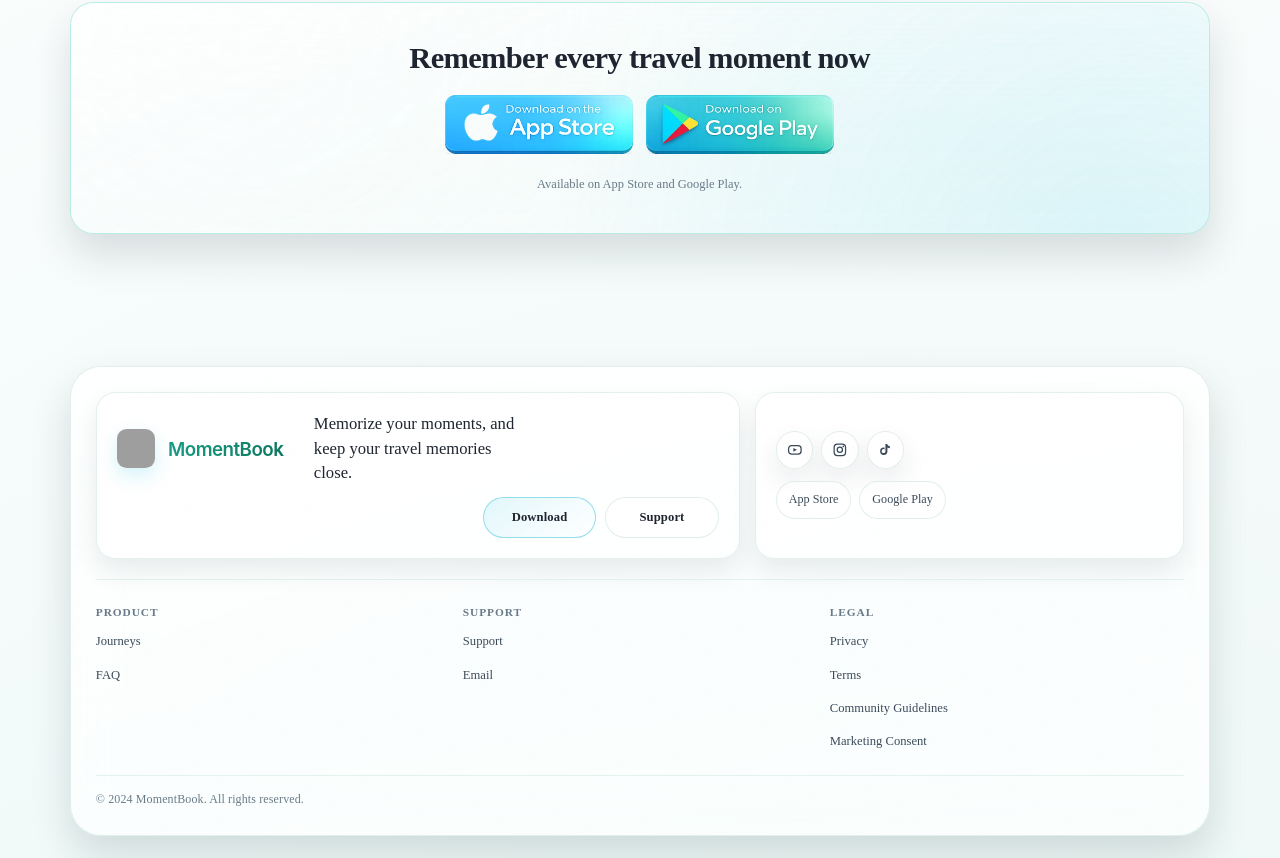
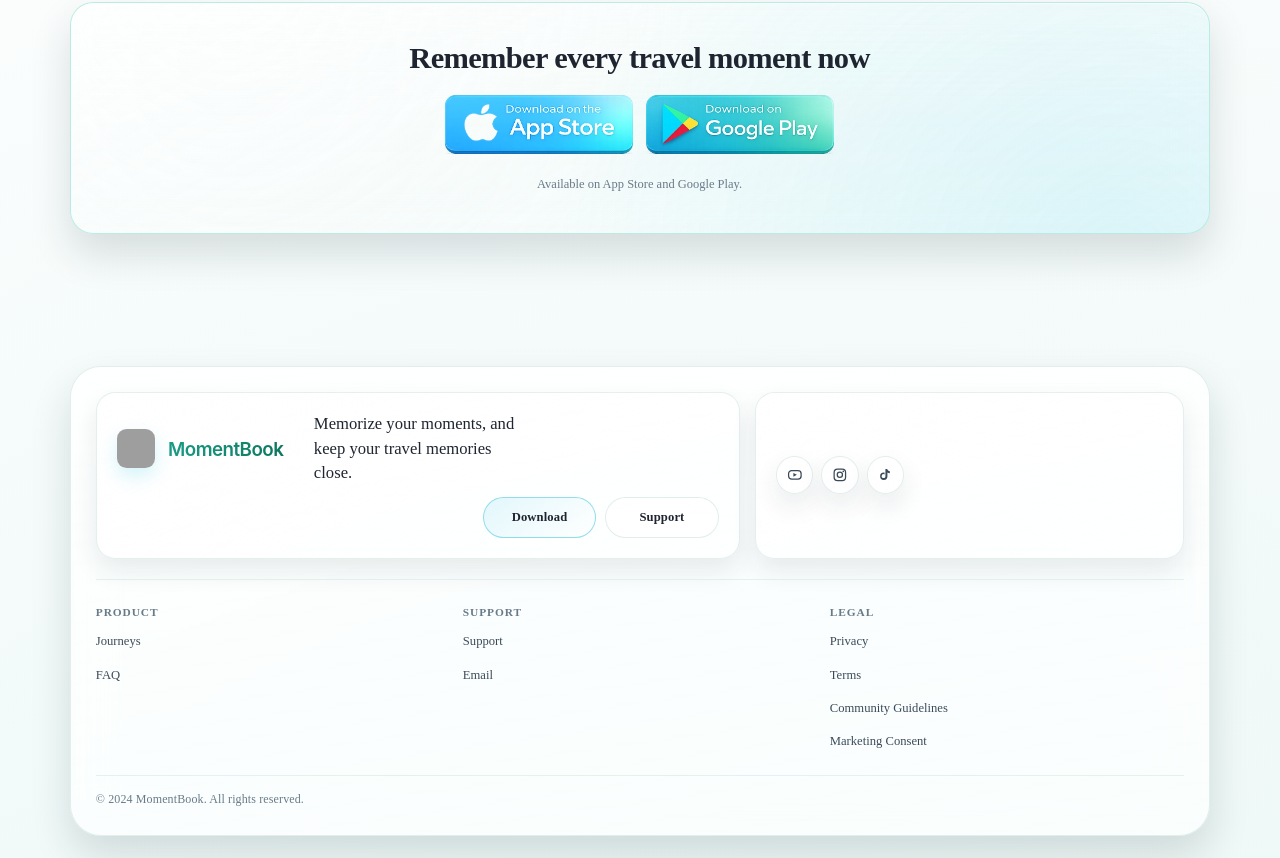
Before and after one commit to MomentBook/momentbook-web, a Next.js app: page /en in a window 1280 px wide. Shown: the part 1499-2357 px from the top of the page. Built offline with nearby package versions, Linux system fonts and the light colour scheme; no server answers; grey boxes are pictures that could not be loaded.

Commit message:
style(footer): remove footer store buttons for simpler chrome

```diff
--- a/app/[lang]/(chrome)/layout.tsx
+++ b/app/[lang]/(chrome)/layout.tsx
@@ -9,9 +9,7 @@ import { MobileMenu } from "@/components/MobileMenu";
 import { ScrollHeader } from "@/components/ScrollHeader";
 import { getDictionary } from "@/lib/i18n/dictionaries";
 import { type Language } from "@/lib/i18n/config";
-import { getDownloadCopy } from "@/lib/marketing/download-content";
 import { HOME_SECTION_IDS, buildHomeSectionHref } from "@/lib/marketing/home-sections";
-import { getCanonicalStoreLinks } from "@/lib/mobile-app";
 
 const supportEmail =
   process.env.NEXT_PUBLIC_SUPPORT_EMAIL?.trim() || "support@momentbook.app";
@@ -37,8 +35,6 @@ export default async function ChromeLayout({
 }) {
   const { lang } = await params as { lang: Language };
   const dict = await getDictionary(lang);
-  const downloadContent = getDownloadCopy(lang);
-  const storeLinks = getCanonicalStoreLinks(lang);
   const journeysNavLabel = journeysNavLabelMap[lang] ?? journeysNavLabelMap.en;
 
   return (
@@ -106,24 +102,6 @@ export default async function ChromeLayout({
                 ariaLabel={dict.footer.social.groupLabel}
                 linkLabels={dict.footer.social.links}
               />
-              <div className={styles.footerStoreLinks}>
-                <a
-                  href={storeLinks.ios}
-                  className={styles.footerStoreLink}
-                  target="_blank"
-                  rel="noopener noreferrer"
-                >
-                  {downloadContent.iosName}
-                </a>
-                <a
-                  href={storeLinks.android}
-                  className={styles.footerStoreLink}
-                  target="_blank"
-                  rel="noopener noreferrer"
-                >
-                  {downloadContent.androidName}
-                </a>
-              </div>
             </aside>
           </div>
 
```
